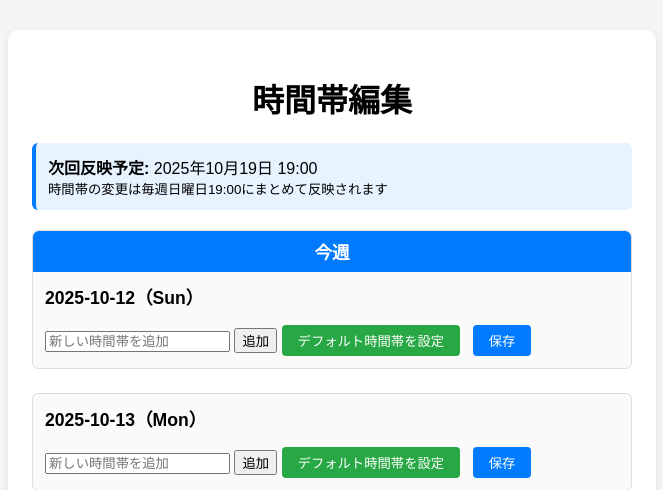
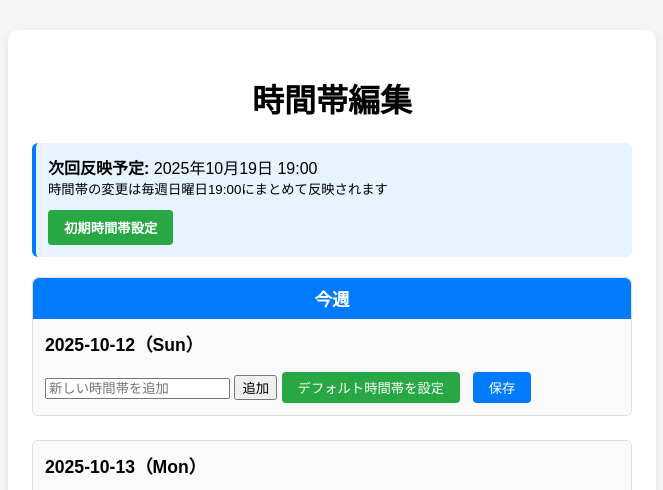
Before and after one commit to RA-oss77/club-practice-survey, a Flask app: page /admin in a window 1280 px wide. Shown: the top 490 px of the page, without its empty margins (308-971 px from the left). Run offline with Flask 3, Linux system fonts and the light colour scheme.

Commit message:
デフォルト表示

```diff
--- a/app.py
+++ b/app.py
@@ -47,6 +47,31 @@ class TimeSlotChange(db.Model):
 try:
     with app.app_context():
         db.create_all()
+
+        # 初期時間帯を設定（既存のデータがない場合のみ）
+        existing_slots = TimeSlot.query.first()
+        if not existing_slots:
+            # 今日を含む週の日曜日を計算
+            today = date.today()
+            days_since_sunday = today.weekday() + 1  # 月曜日=0なので+1して日曜日=0にする
+            if days_since_sunday == 7:  # 日曜日の場合は0にする
+                days_since_sunday = 0
+            current_week_sunday = today - timedelta(days=days_since_sunday)
+
+            # 3週間分の日曜日から土曜日まで（21日間）にデフォルト時間帯を設定
+            for week in range(3):  # 3週間
+                week_start = current_week_sunday + timedelta(weeks=week)
+                for day in range(7):  # 日曜日から土曜日まで
+                    current_date = week_start + timedelta(days=day)
+                    date_key = f"{current_date.year}-{current_date.month}-{current_date.day}"
+                    default_slots = get_default_slots(current_date.year, current_date.month, current_date.day)
+
+                    for slot in default_slots:
+                        db.session.add(TimeSlot(date_key=date_key, slot=slot))
+
+            db.session.commit()
+            print("初期時間帯を設定しました")
+
         print("データベースが正常に初期化されました")
 except Exception as e:
     print(f"データベース初期化でエラーが発生しました: {e}")
@@ -94,6 +119,29 @@ def apply_time_slot_changes():
                 print(f"時間帯変更を反映しました: {len(changes)}件")
             else:
                 print("反映する時間帯変更はありません")
+
+            # 新しい週のデフォルト時間帯を設定
+            today = date.today()
+            # 3週間後の日曜日から土曜日まで（7日間）の時間帯を設定
+            three_weeks_later = today + timedelta(weeks=3)
+            days_since_sunday = three_weeks_later.weekday() + 1
+            if days_since_sunday == 7:
+                days_since_sunday = 0
+            week_start = three_weeks_later - timedelta(days=days_since_sunday)
+
+            for day in range(7):  # 日曜日から土曜日まで
+                current_date = week_start + timedelta(days=day)
+                date_key = f"{current_date.year}-{current_date.month}-{current_date.day}"
+
+                # 既存の時間帯がない場合のみデフォルト時間帯を設定
+                existing = TimeSlot.query.filter_by(date_key=date_key).first()
+                if not existing:
+                    default_slots = get_default_slots(current_date.year, current_date.month, current_date.day)
+                    for slot in default_slots:
+                        db.session.add(TimeSlot(date_key=date_key, slot=slot))
+
+            db.session.commit()
+            print("新しい週のデフォルト時間帯を設定しました")
 
         except Exception as e:
             print(f"時間帯変更の反映でエラーが発生しました: {e}")
@@ -412,6 +460,52 @@ def apply_changes_now():
         print(f"即時更新でエラーが発生しました: {e}")
         return jsonify({'status': 'error', 'message': f'更新に失敗しました: {str(e)}'}), 500
 
+@app.route('/admin/initialize_default_slots', methods=['POST'])
+def initialize_default_slots():
+    """管理者による初期時間帯設定"""
+    try:
+        # 今日を含む週の日曜日を計算
+        today = date.today()
+        days_since_sunday = today.weekday() + 1  # 月曜日=0なので+1して日曜日=0にする
+        if days_since_sunday == 7:  # 日曜日の場合は0にする
+            days_since_sunday = 0
+        current_week_sunday = today - timedelta(days=days_since_sunday)
+
+        # 3週間分の日曜日から土曜日まで（21日間）にデフォルト時間帯を設定
+        count = 0
+        for week in range(3):  # 3週間
+            week_start = current_week_sunday + timedelta(weeks=week)
+            for day in range(7):  # 日曜日から土曜日まで
+                current_date = week_start + timedelta(days=day)
+                date_key = f"{current_date.year}-{current_date.month}-{current_date.day}"
+
+                # 既存の時間帯がない場合のみデフォルト時間帯を設定
+                existing = TimeSlot.query.filter_by(date_key=date_key).first()
+                if not existing:
+                    default_slots = get_default_slots(current_date.year, current_date.month, current_date.day)
+                    for slot in default_slots:
+                        db.session.add(TimeSlot(date_key=date_key, slot=slot))
+                    count += 1
+
+        db.session.commit()
+
+        if count > 0:
+            print(f"管理者による初期時間帯設定: {count}日分を設定しました")
+            return jsonify({
+                'status': 'success',
+                'message': f'{count}日分のデフォルト時間帯を設定しました。'
+            })
+        else:
+            return jsonify({
+                'status': 'info',
+                'message': 'すべての日付に時間帯が既に設定されています。'
+            })
+
+    except Exception as e:
+        db.session.rollback()
+        print(f"初期時間帯設定でエラーが発生しました: {e}")
+        return jsonify({'status': 'error', 'message': f'設定に失敗しました: {str(e)}'}), 500
+
 if __name__ == '__main__':
     import os
     host = os.environ.get('HOST', '0.0.0.0')
--- a/templates/admin.html
+++ b/templates/admin.html
@@ -24,14 +24,17 @@
         <div style="background: #e7f3ff; padding: 12px; border-radius: 6px; margin-bottom: 20px; border-left: 4px solid #007bff;">
             <strong>次回反映予定:</strong> {{ next_update_time.strftime('%Y年%m月%d日 %H:%M') }}<br>
             <small>時間帯の変更は毎週日曜日19:00にまとめて反映されます</small>
-            {% if pending_changes %}
             <div style="margin-top: 12px;">
-                <button id="apply-now-btn" style="background: #dc3545; color: white; border: none; padding: 8px 16px; border-radius: 4px; cursor: pointer; font-weight: bold;">
+                {% if pending_changes %}
+                <button id="apply-now-btn" style="background: #dc3545; color: white; border: none; padding: 8px 16px; border-radius: 4px; cursor: pointer; font-weight: bold; margin-right: 8px;">
                     即時反映
                 </button>
-                <span id="apply-status" style="margin-left: 10px; font-weight: bold;"></span>
+                {% endif %}
+                <button id="initialize-slots-btn" style="background: #28a745; color: white; border: none; padding: 8px 16px; border-radius: 4px; cursor: pointer; font-weight: bold;">
+                    初期時間帯設定
+                </button>
+                <span id="action-status" style="margin-left: 10px; font-weight: bold;"></span>
             </div>
-            {% endif %}
         </div>
         {% for d_info in week_dates %}
         {% set d = d_info.date %}
@@ -150,7 +153,8 @@
 
     // 即時反映ボタンの処理
     const applyNowBtn = document.getElementById('apply-now-btn');
-    const applyStatus = document.getElementById('apply-status');
+    const initializeSlotsBtn = document.getElementById('initialize-slots-btn');
+    const actionStatus = document.getElementById('action-status');
 
     if (applyNowBtn) {
         applyNowBtn.onclick = async function() {
@@ -161,7 +165,7 @@
 
             applyNowBtn.disabled = true;
             applyNowBtn.textContent = '処理中...';
-            applyStatus.textContent = '';
+            actionStatus.textContent = '';
 
             try {
                 const res = await fetch('/admin/apply_changes_now', {
@@ -173,31 +177,83 @@
 
                 if (res.ok) {
                     if (result.status === 'success') {
-                        applyStatus.textContent = result.message;
-                        applyStatus.style.color = '#28a745';
+                        actionStatus.textContent = result.message;
+                        actionStatus.style.color = '#28a745';
 
                         // 3秒後にページをリロード
                         setTimeout(() => {
                             location.reload();
                         }, 3000);
                     } else {
-                        applyStatus.textContent = result.message;
-                        applyStatus.style.color = '#ffc107';
+                        actionStatus.textContent = result.message;
+                        actionStatus.style.color = '#ffc107';
                     }
                 } else {
-                    applyStatus.textContent = result.message || '更新に失敗しました';
-                    applyStatus.style.color = '#dc3545';
+                    actionStatus.textContent = result.message || '更新に失敗しました';
+                    actionStatus.style.color = '#dc3545';
                 }
             } catch (error) {
-                applyStatus.textContent = 'エラーが発生しました: ' + error.message;
-                applyStatus.style.color = '#dc3545';
+                actionStatus.textContent = 'エラーが発生しました: ' + error.message;
+                actionStatus.style.color = '#dc3545';
             } finally {
                 applyNowBtn.disabled = false;
                 applyNowBtn.textContent = '即時反映';
 
                 // 5秒後にステータスメッセージをクリア
                 setTimeout(() => {
-                    applyStatus.textContent = '';
+                    actionStatus.textContent = '';
+                }, 5000);
+            }
+        };
+    }
+
+    // 初期時間帯設定ボタンの処理
+    if (initializeSlotsBtn) {
+        initializeSlotsBtn.onclick = async function() {
+            // 確認ダイアログ
+            const confirmed = confirm('時間帯が設定されていない日付にデフォルト時間帯を設定しますか？');
+
+            if (!confirmed) return;
+
+            initializeSlotsBtn.disabled = true;
+            initializeSlotsBtn.textContent = '設定中...';
+            actionStatus.textContent = '';
+
+            try {
+                const res = await fetch('/admin/initialize_default_slots', {
+                    method: 'POST',
+                    headers: { 'Content-Type': 'application/json' }
+                });
+
+                const result = await res.json();
+
+                if (res.ok) {
+                    if (result.status === 'success') {
+                        actionStatus.textContent = result.message;
+                        actionStatus.style.color = '#28a745';
+
+                        // 3秒後にページをリロード
+                        setTimeout(() => {
+                            location.reload();
+                        }, 3000);
+                    } else {
+                        actionStatus.textContent = result.message;
+                        actionStatus.style.color = '#ffc107';
+                    }
+                } else {
+                    actionStatus.textContent = result.message || '設定に失敗しました';
+                    actionStatus.style.color = '#dc3545';
+                }
+            } catch (error) {
+                actionStatus.textContent = 'エラーが発生しました: ' + error.message;
+                actionStatus.style.color = '#dc3545';
+            } finally {
+                initializeSlotsBtn.disabled = false;
+                initializeSlotsBtn.textContent = '初期時間帯設定';
+
+                // 5秒後にステータスメッセージをクリア
+                setTimeout(() => {
+                    actionStatus.textContent = '';
                 }, 5000);
             }
         };
```
